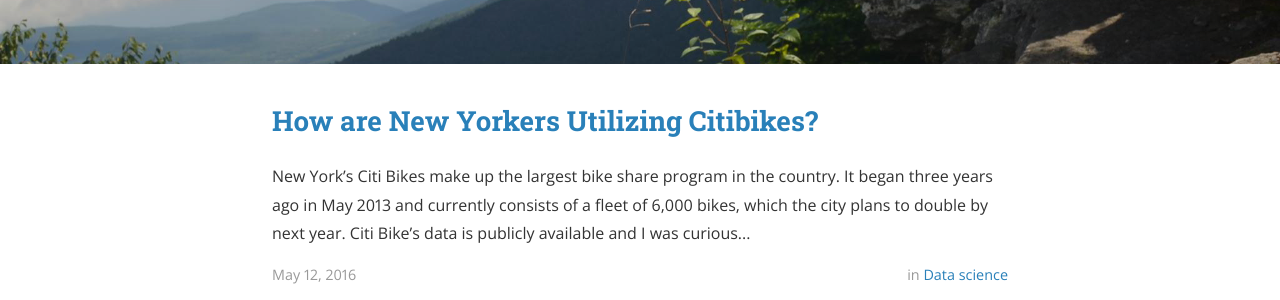
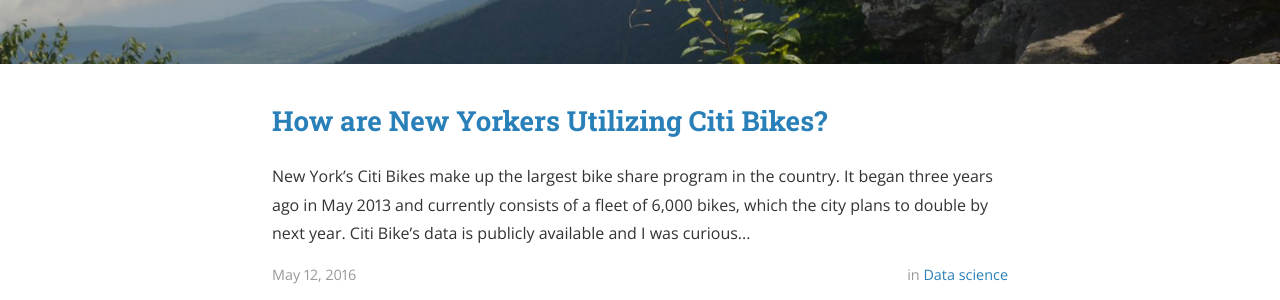
Before and after one commit to kennethjmyers/kennethjmyers.github.io, a Jekyll site: the page built from index.html, in a window 1280 px wide. Shown: the part 599-899 px from the top of the page. Built offline with Jekyll 4.4.1, drawn with Linux system fonts in a browser that asks for light colours; nearby versions of some CDN libraries; the list of posts is cut into pages by our own code; a style sheet for code colours, icons or effects is not loaded.

Commit message:
fixed typo in citibike blog title

```diff
--- a/_posts/2016-05-12-Citibike_data_i.md
+++ b/_posts/2016-05-12-Citibike_data_i.md
@@ -1,12 +1,12 @@
 ---
 layout: post
-title: "How are New Yorkers Utilizing Citibikes?"
+title: "How are New Yorkers Utilizing Citi Bikes?"
 author: Kenneth Myers
-description: Diving into the Citibike data.
+description: Diving into the Citi Bike data.
 headline:
 modified: 2016-05-12
 category: Data Science
-tags: [datascience, data science, data, citibike, nyc, ny, new york, bikes]
+tags: [datascience, data science, data, citibike, citi bike, nyc, ny, new york, bikes]
 imagefeature:
 mathjax:
 chart:
```
